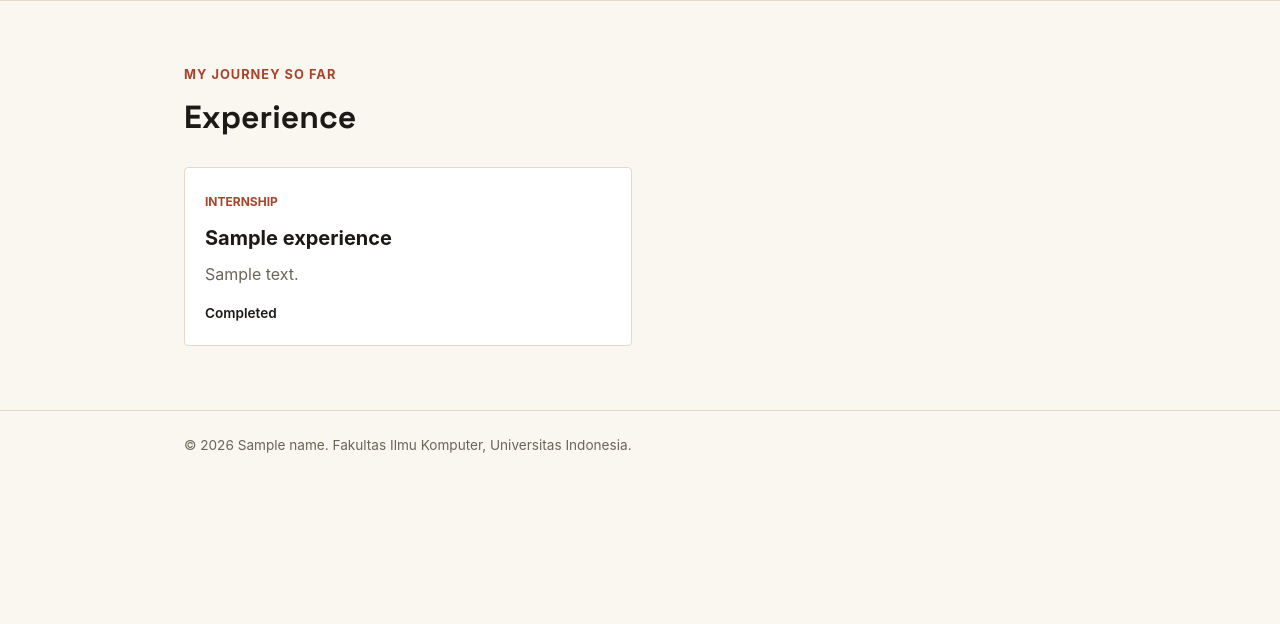
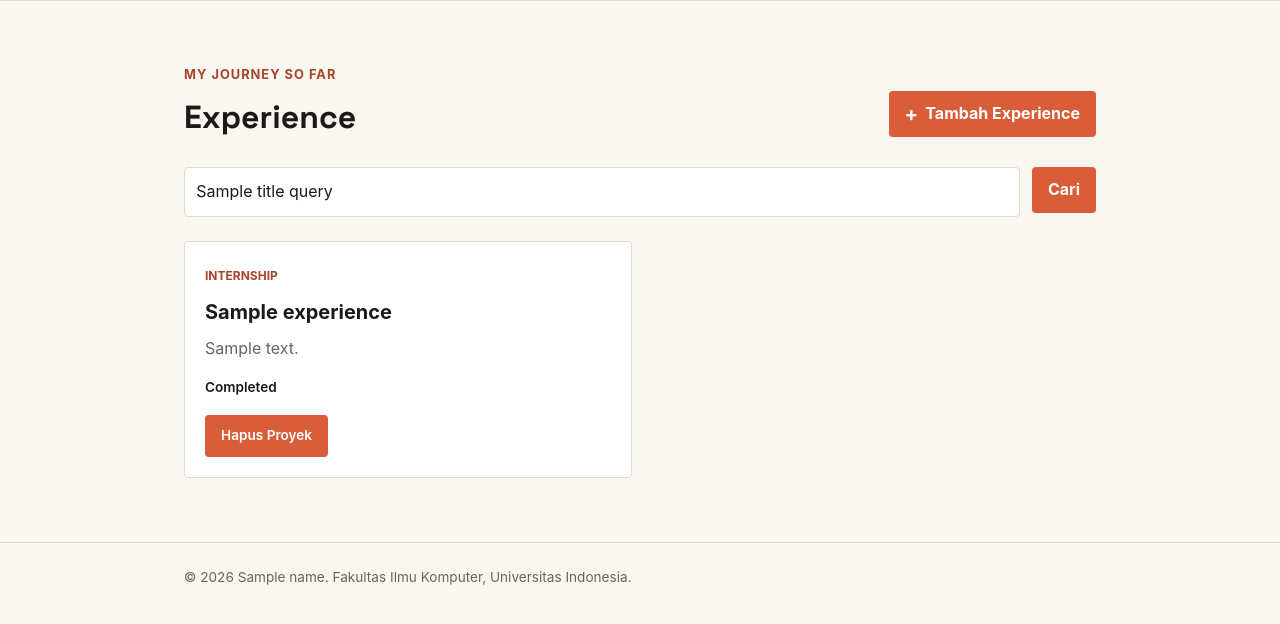
Before and after one commit to ihatewalls/myportofolio, a Django app: template templates/experience.html in a window 1280 px wide. Shown: the part 75-699 px from the top of the page. Run offline with Django 5.2, Linux system fonts and the light colour scheme; tables that the repository leaves empty hold one stand-in row (values such as "Sample post"); the template is opened without the code that fills it: values that come from a table or form of the project are taken from there, most other values are stand-ins (such as "Sample title", 1, 10 or a date in 2020).

Commit message:
feat: Delete, Create, Search Impementation for Experiences

```diff
--- a/templates/experience.html
+++ b/templates/experience.html
@@ -4,8 +4,25 @@
         <section class="universal-section" id="experience">
             <div class="container">
                 <p class="section-kicker">My journey so far</p>
-                <h1>Experience</h1>
-
+                <div class="universal-header">
+                    <h1>Experience</h1>
+                    <a href="{% url 'main:create_experience' %}"
+                       class="button universal-add-button">
+                        <span aria-hidden="true">+</span>
+                        Tambah Experience
+                    </a>
+                </div>
+                <form method="get"
+                      action="{% url 'main:show_experience' %}"
+                      class="universal-search">
+                    <input type="search"
+                           name="title"
+                           value="{{ title_query }}"
+                           placeholder="Cari berdasarkan nama experience"
+                           class="universal-search__input"
+                           aria-label="Cari berdasarkan nama experience">
+                    <button type="submit" class="button">Cari</button>
+                </form>
                 <div class="universal-grid">
                     {% for experience in experience_list %}
                         <article class="universal-card">
@@ -22,6 +39,11 @@
                             {% else %}
                                 <p class="universal-status">Completed</p>
                             {% endif %}
+                            <div class="universal-card-actions">
+                                <div class="universal-actions">
+                                    {% include "components/experience_delete_model.html" with universal=universal %}
+                                </div>
+                            </div>
                         </article>
                     {% empty %}
                         <p class="empty-state">
```
